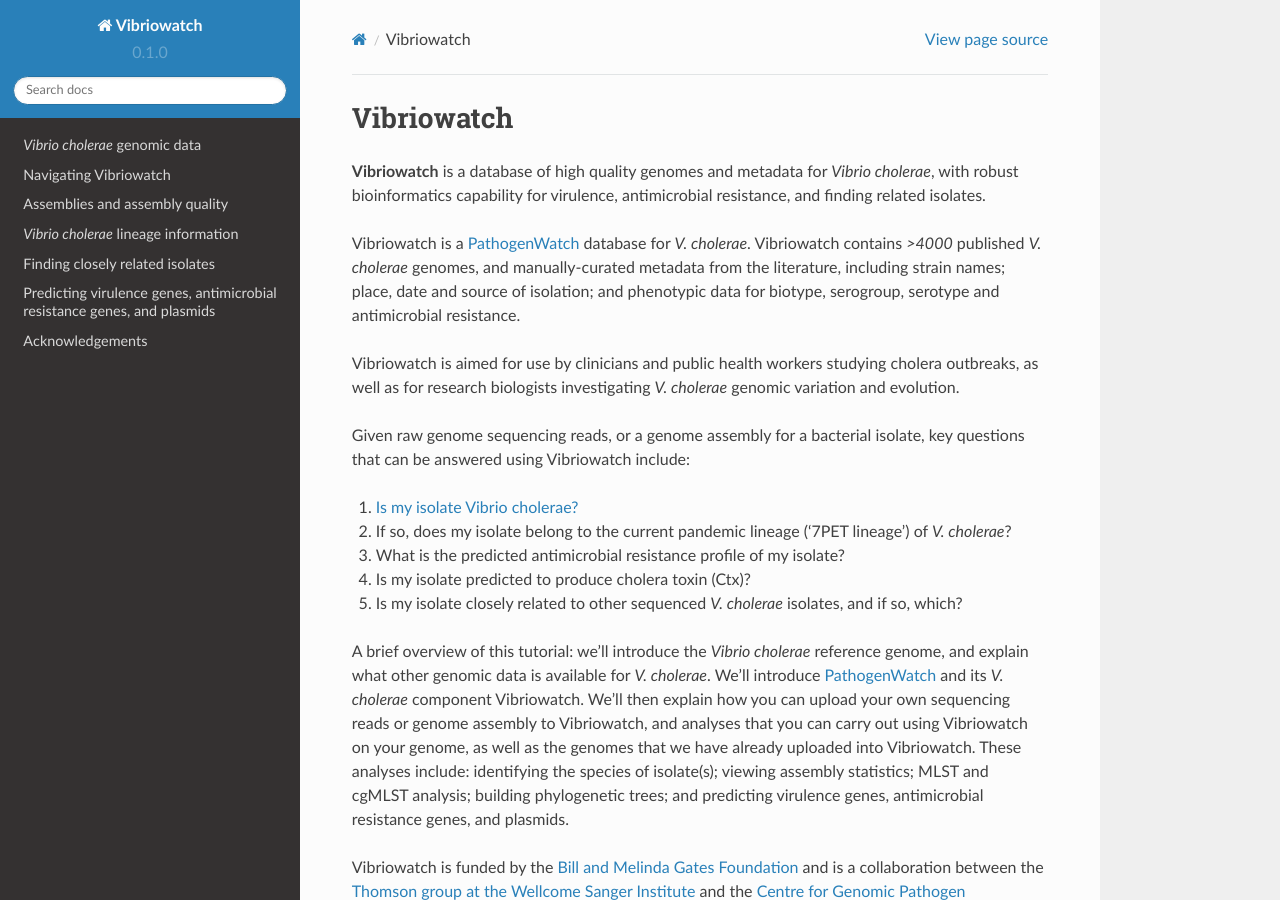
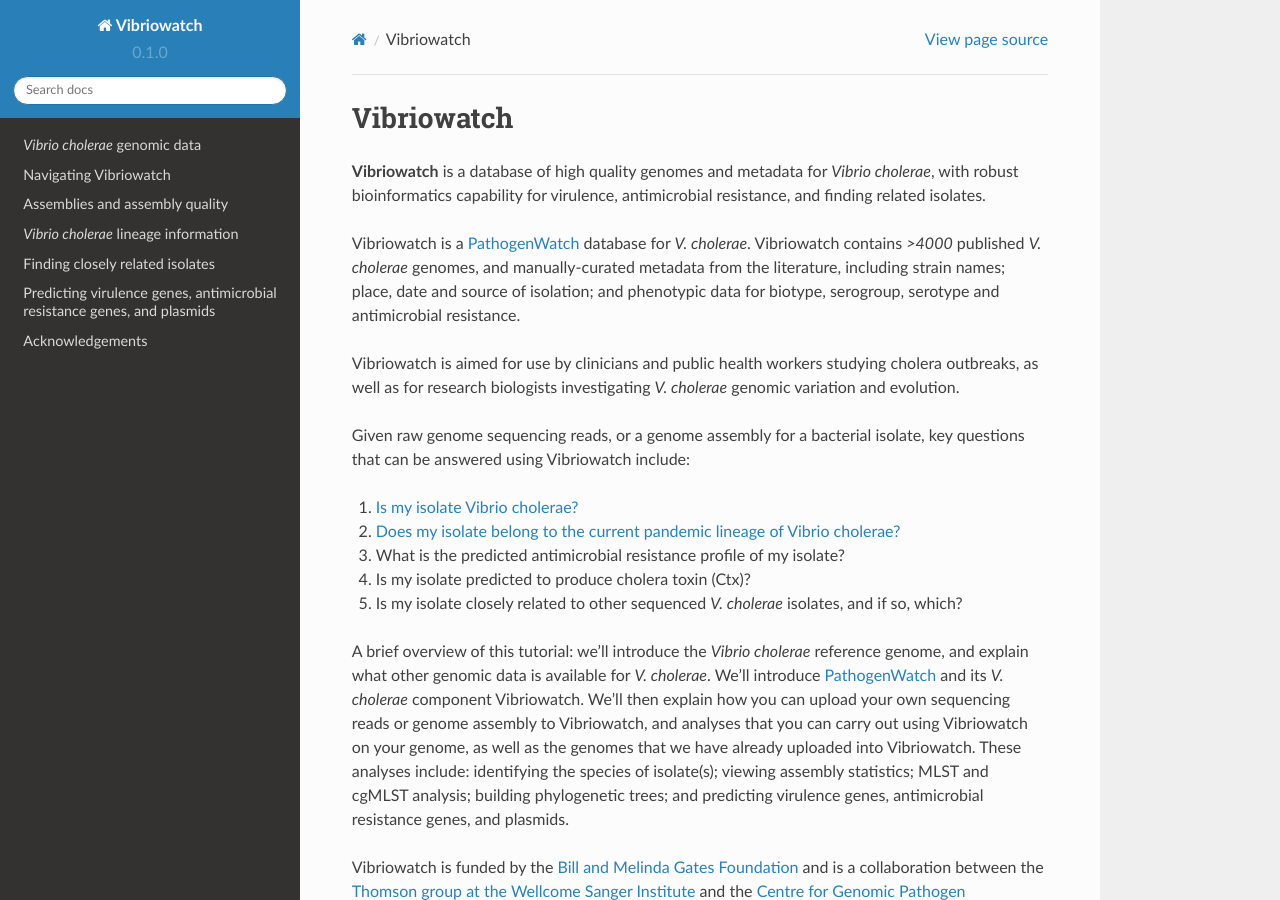
Before and after one commit to avrilcoghlan/vibriowatch, a Sphinx documentation site: the page built from docs/source/index.rst, in a window 1280 px wide and 900 px high. Built offline with Sphinx 7.4.7 and the Read the Docs theme 2.0.0, drawn with Linux system fonts in a browser that asks for light colours.

Commit message:
Update index.rst
Add extra link to whether isolate is 7PET

```diff
--- a/docs/source/index.rst
+++ b/docs/source/index.rst
@@ -13,7 +13,7 @@
 
 1. `Is my isolate Vibrio cholerae? <https://vibriowatch.readthedocs.io/en/latest/assemblies.html#short-guide-for-those-in-a-hurry-is-my-isolate-vibrio-cholerae>`_
 
-2. If so, does my isolate belong to the current pandemic lineage ('7PET lineage') of *V. cholerae*?
+2. `Does my isolate belong to the current pandemic lineage of Vibrio cholerae? <https://vibriowatch.readthedocs.io/en/latest/mlst.html#short-guide-for-those-in-a-hurry-does-my-isolate-belong-to-the-current-pandemic-lineage>`_
 
 3. What is the predicted antimicrobial resistance profile of my isolate?
 
```
